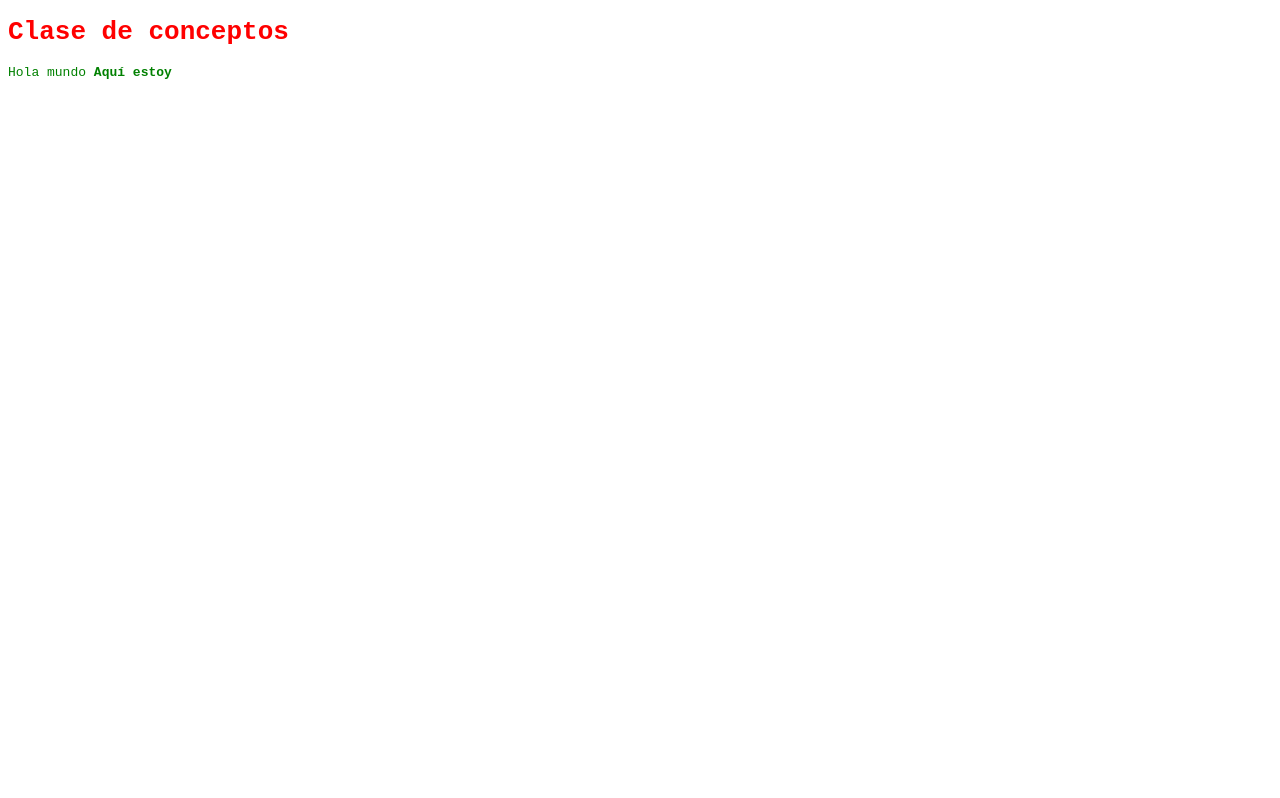
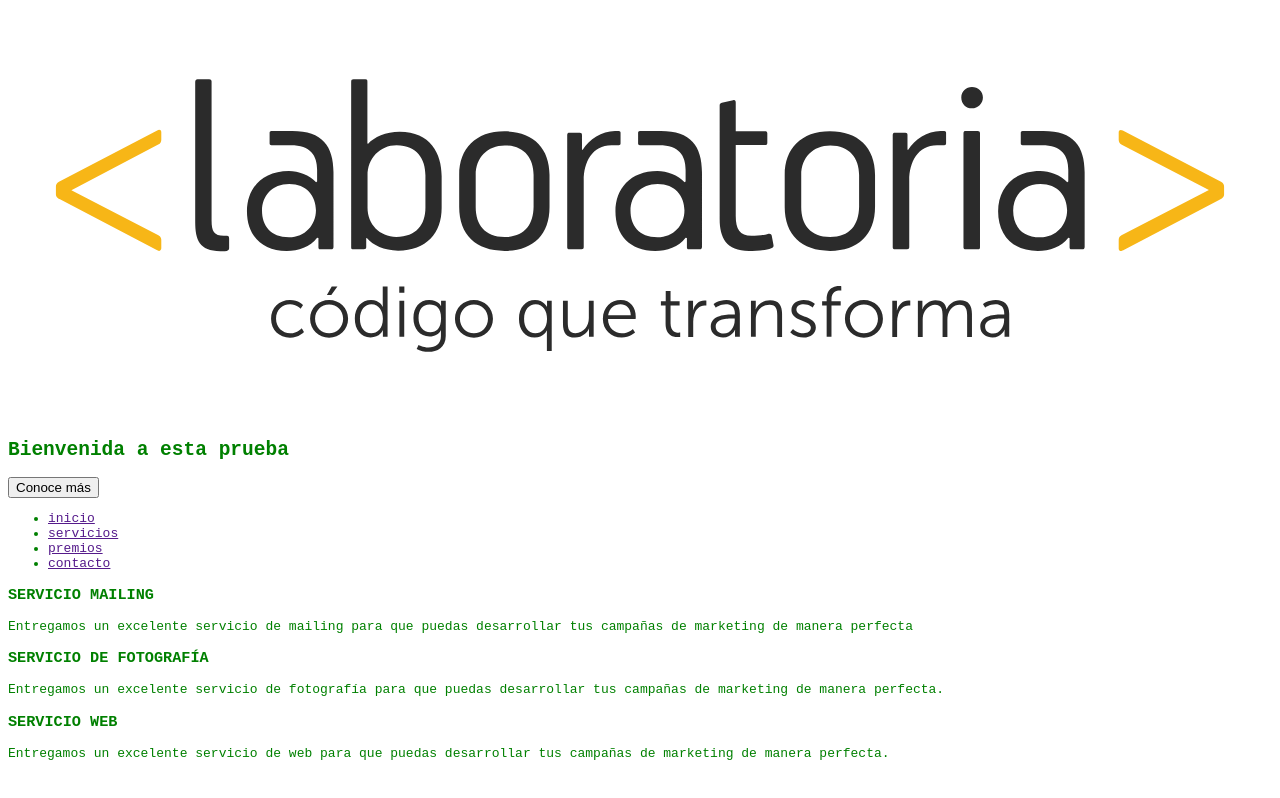
Before and after one commit to VaneQiuta777/seminar_css, a plain HTML site: page index.html in a window 1280 px wide. Drawn offline with Linux system fonts and the light colour scheme; files that its build step writes are made by us from their sources.

Commit message:
añadiendo estructura HTML

```diff
--- a/index.html
+++ b/index.html
@@ -2,11 +2,51 @@
 <html>
 <head> <!-- hermano de body-->
     <meta charset="UTF-8">
-    <title>Arbol HTML</title>
+    <title>Laboratoria</title>
+    <link rel="stylesheet" href="assets/icons/iconmmoon/style.css">
     <link rel="stylesheet" href="style.css">
 </head>
 <body><!--antepasado de h1, p / padre de h1 y p-->
-    <h1 style="color:red">Clase de conceptos</h1><!--anidamiento: descendiente de body y HTML /etiqueta hijo de body-->
-    <p>Hola mundo <strong>Aquí estoy</strong></p> <!-- p: etiqueta hijo de body-->
+    <header>
+    <section>
+        <figure>
+            <img src="assets/images/logo-laboratoria.svg" alt="logo de laboratoria">
+        </figure>
+        <h1>Bienvenida a esta prueba</h1>
+        <button>Conoce más</button>
+           <nav>
+                <ul>
+                    <li><a href="">inicio</a></li> <!-- li*4>a-->
+                    <li><a href="">servicios</a></li>
+                    <li><a href="">premios</a></li>
+                    <li><a href="">contacto</a></li>
+                </ul>
+            </nav>
+    </section>
+    <section>
+        <div> <!--div*3>span+h3+p emmet abreviado -->
+            <span>
+                <h3>SERVICIO MAILING</h3>
+                <p>Entregamos un excelente servicio de mailing para que puedas desarrollar tus campañas de marketing de manera perfecta</p>
+            </span>
+        </div>
+        <div>
+            <span>
+                <h3>SERVICIO DE FOTOGRAFÍA</h3>
+                <p>Entregamos un excelente servicio de fotografía para que puedas desarrollar tus campañas de marketing de manera perfecta.</p>
+            </span>
+        </div>
+        <div>
+            <span>
+                <h3>SERVICIO WEB</h3>
+                <p>Entregamos un excelente servicio de web para que puedas desarrollar tus campañas de marketing de manera perfecta.</p>
+            </span>
+        </div>
+
+
+        <div></div>
+    </section>
+
+    </header>
 </body>
 </html>
```
Also changed, not shown: assets/images/captura_960.png (added), 1 other file.
